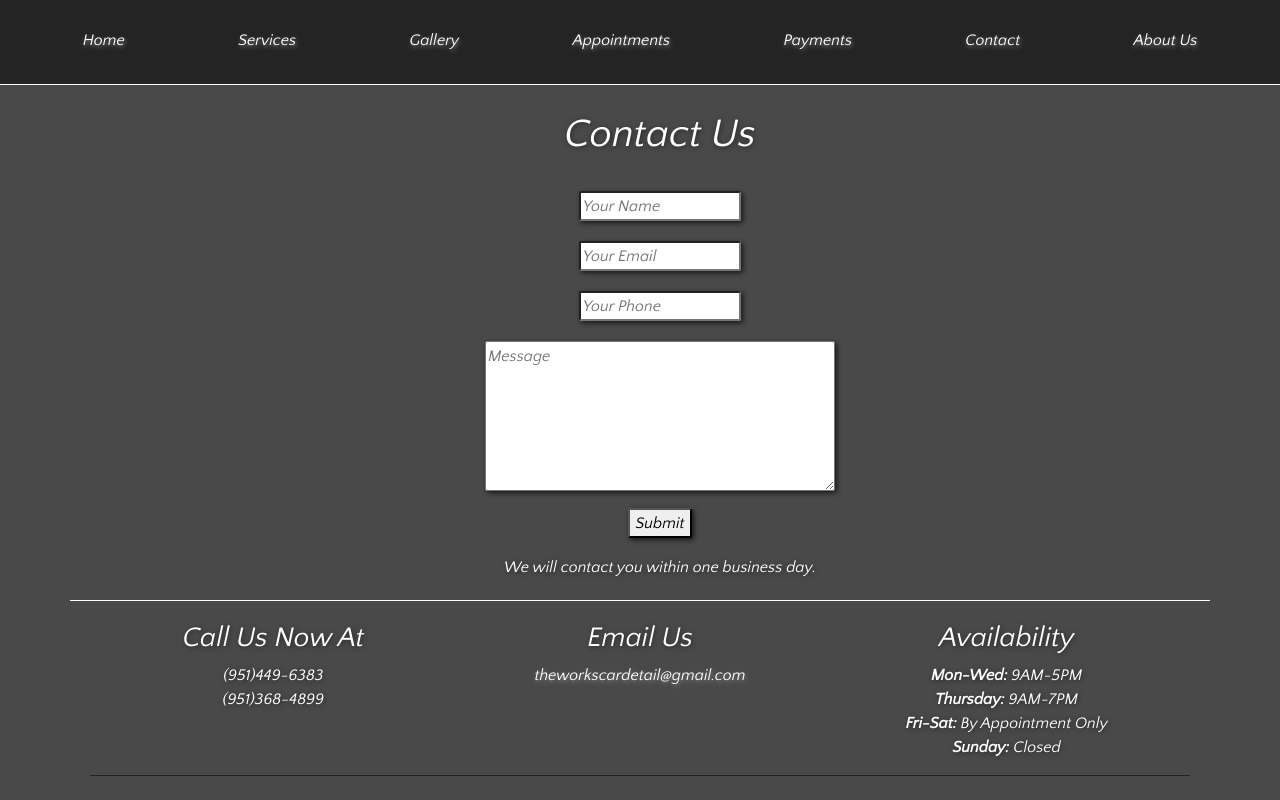
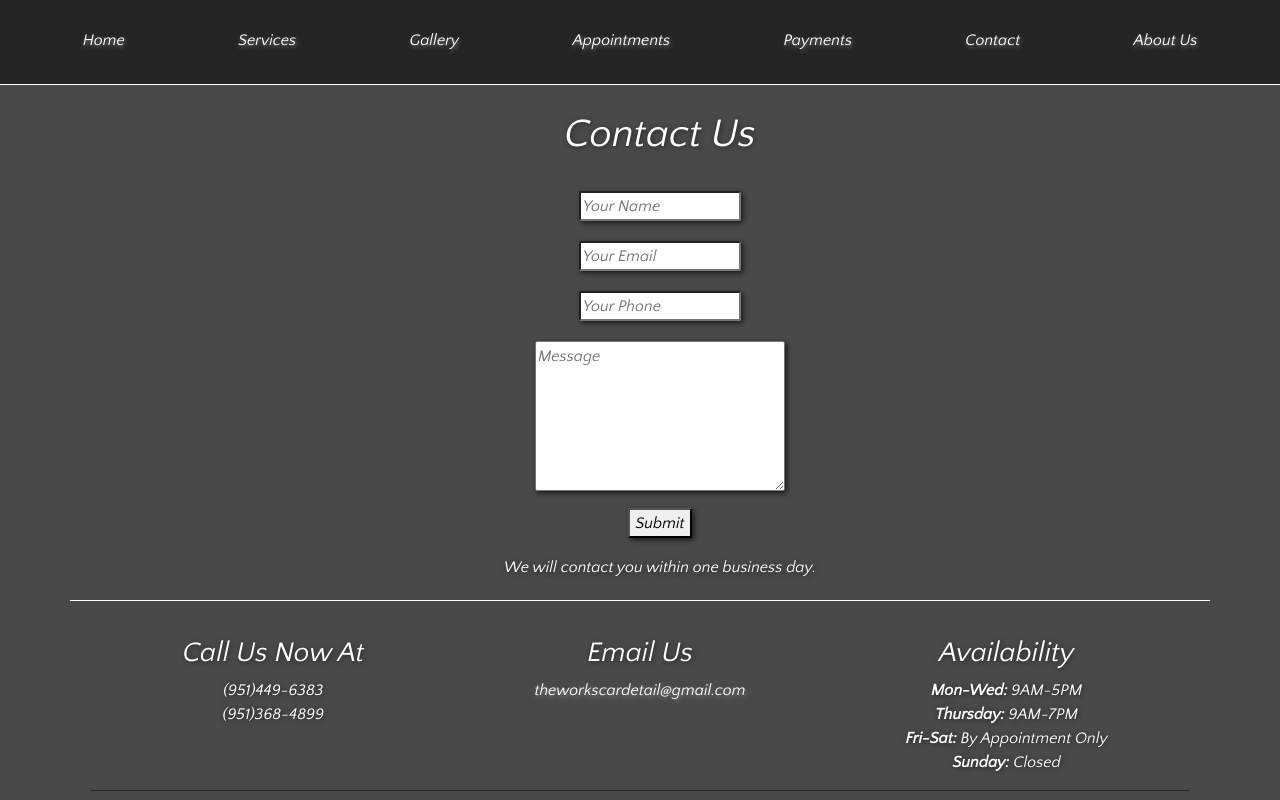
Before and after one commit to mlnemenzo/the-works, a React (Create React App) app: page /contact in a window 1280 px wide. Shown: the top 800 px of the page. Built offline with nearby package versions, Linux system fonts and the light colour scheme.

Commit message:
styling adjustments

```diff
--- a/src/App.css
+++ b/src/App.css
@@ -306,7 +306,8 @@ tr:nth-child(even) {
 /* ////////////////////////////////// contact ///////////////////////////////////////// */
 
 .call, .email, .availability {
-  border-bottom: 1px solid rgb(36, 36, 36)
+  border-bottom: 1px solid rgb(36, 36, 36);
+  padding-top: 15px
 }
 
 .contact-header {
@@ -392,7 +393,11 @@ img {
 }
 
 .text-area {
-  padding: 15px
+  padding: 15px;
+}
+
+textarea {
+  width: 250px
 }
 
 .schedule {
@@ -417,7 +422,9 @@ img {
       -ms-flex: 0 0 50%;
       flex: 0 0 50%;
       max-width: 40%;
-    }
+    };
+
+
   }
 
 
```
